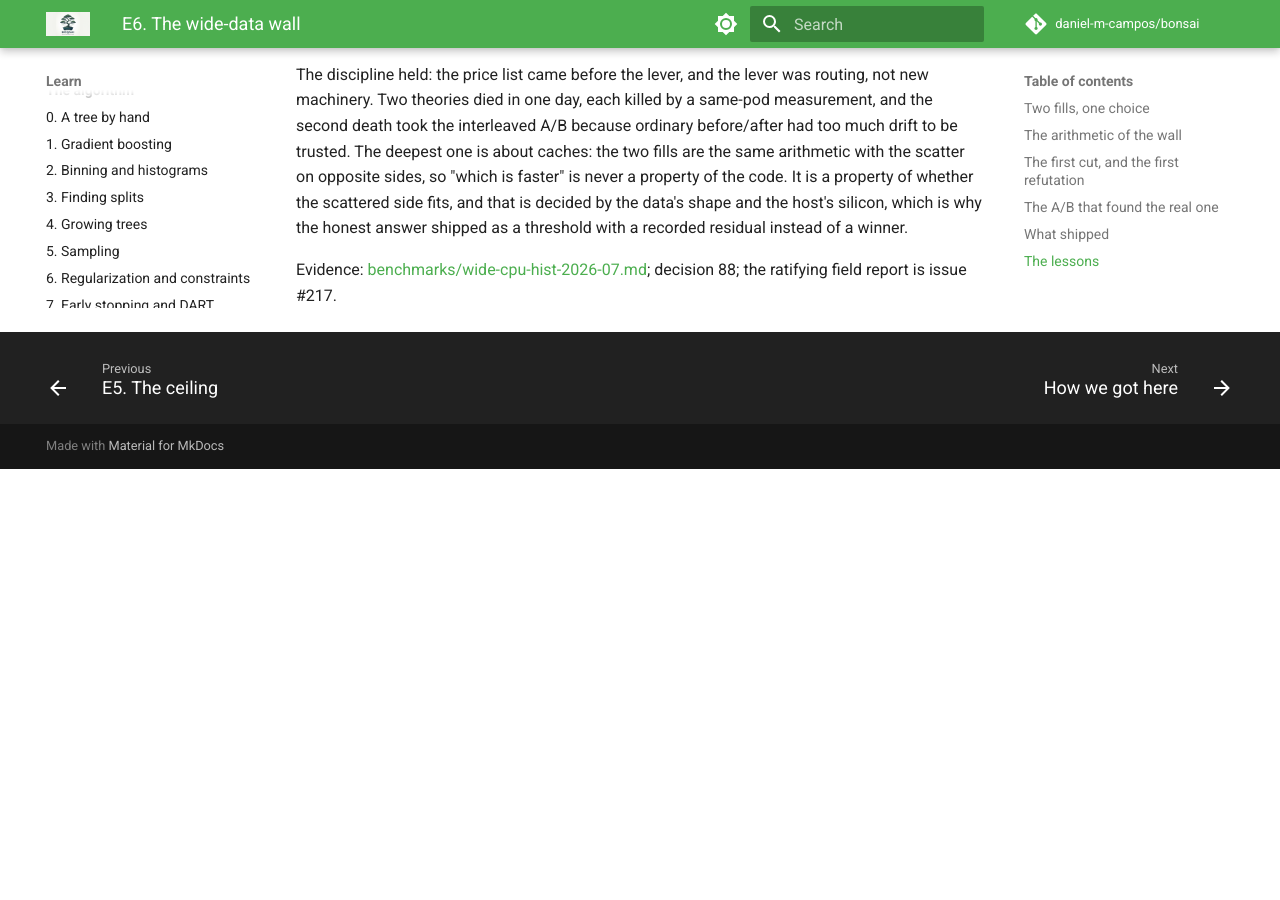
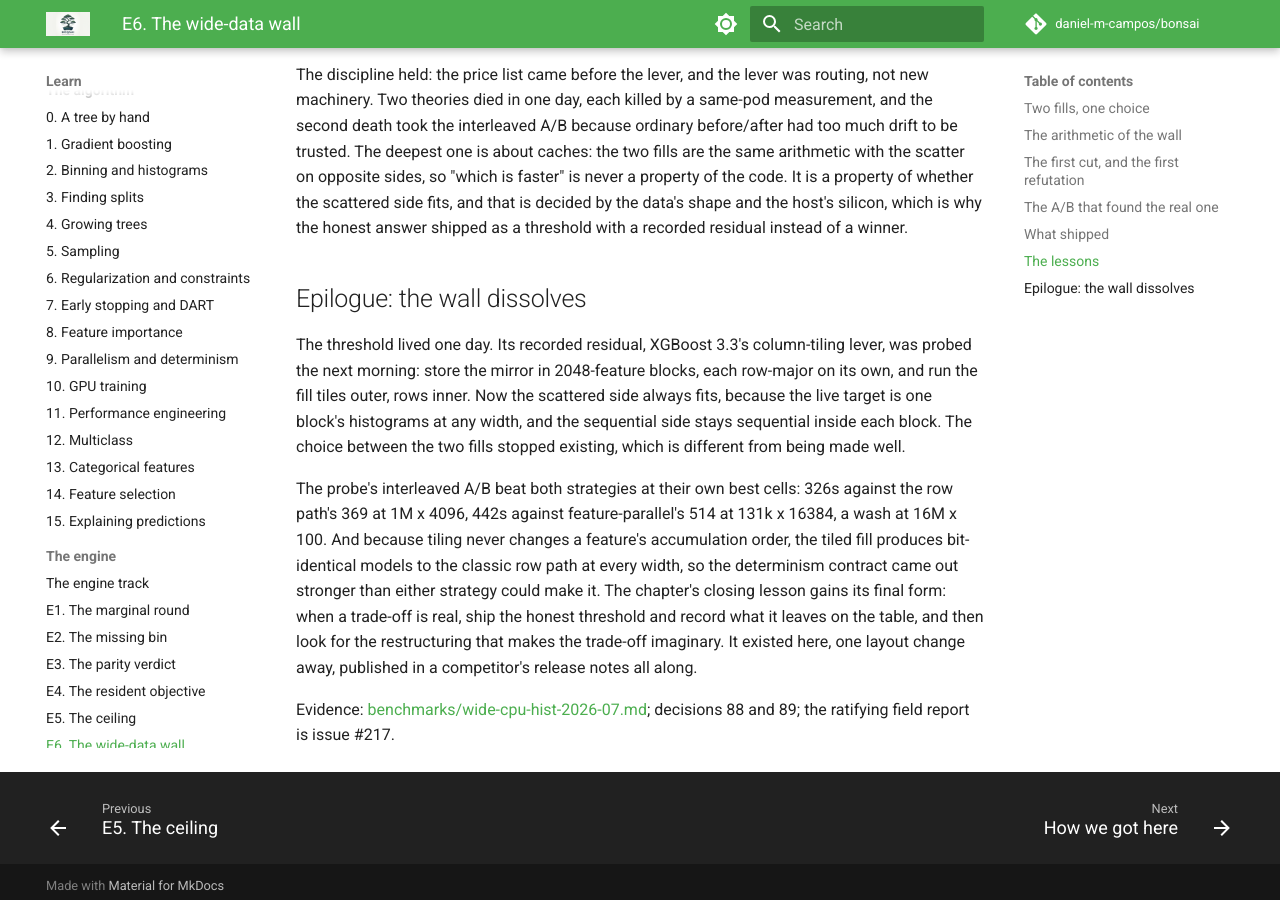
Before and after one commit to daniel-m-campos/bonsai, an MkDocs documentation site: the page built from docs/learn/engine/6-the-wide-data-wall.md, in a window 1280 px wide and 900 px high, scrolled down 3205 px. Built offline with MkDocs 1.6.1 and Material for MkDocs 9.7.7, drawn with Linux system fonts in a browser that asks for light colours; comment, search, counter and statistics services are not loaded; before the commit the page ends 3674 px from its top, so only the background shows below that.

Commit message:
docs(engine): E6 epilogue, the wall dissolves
Decision 89's tiled mirror as the chapter's ending: find the
restructuring that makes the trade-off imaginary.

```diff
--- a/docs/learn/engine/6-the-wide-data-wall.md
+++ b/docs/learn/engine/6-the-wide-data-wall.md
@@ -61,4 +61,10 @@
 
 The discipline held: the price list came before the lever, and the lever was routing, not new machinery. Two theories died in one day, each killed by a same-pod measurement, and the second death took the interleaved A/B because ordinary before/after had too much drift to be trusted. The deepest one is about caches: the two fills are the same arithmetic with the scatter on opposite sides, so "which is faster" is never a property of the code. It is a property of whether the scattered side fits, and that is decided by the data's shape and the host's silicon, which is why the honest answer shipped as a threshold with a recorded residual instead of a winner.
 
-Evidence: [benchmarks/wide-cpu-hist-2026-07.md](https://github.com/daniel-m-campos/bonsai/blob/main/benchmarks/wide-cpu-hist-2026-07.md); decision 88; the ratifying field report is issue #217.
+## Epilogue: the wall dissolves
+
+The threshold lived one day. Its recorded residual, XGBoost 3.3's column-tiling lever, was probed the next morning: store the mirror in 2048-feature blocks, each row-major on its own, and run the fill tiles outer, rows inner. Now the scattered side always fits, because the live target is one block's histograms at any width, and the sequential side stays sequential inside each block. The choice between the two fills stopped existing, which is different from being made well.
+
+The probe's interleaved A/B beat both strategies at their own best cells: 326s against the row path's 369 at 1M x 4096, 442s against feature-parallel's 514 at 131k x 16384, a wash at 16M x 100. And because tiling never changes a feature's accumulation order, the tiled fill produces bit-identical models to the classic row path at every width, so the determinism contract came out stronger than either strategy could make it. The chapter's closing lesson gains its final form: when a trade-off is real, ship the honest threshold and record what it leaves on the table, and then look for the restructuring that makes the trade-off imaginary. It existed here, one layout change away, published in a competitor's release notes all along.
+
+Evidence: [benchmarks/wide-cpu-hist-2026-07.md](https://github.com/daniel-m-campos/bonsai/blob/main/benchmarks/wide-cpu-hist-2026-07.md); decisions 88 and 89; the ratifying field report is issue #217.
--- a/docs/learn/engine/README.md
+++ b/docs/learn/engine/README.md
@@ -26,4 +26,4 @@
 - **E3. [The parity verdict](3-the-parity-verdict.md).** A data-parallel multi-GPU engine, built and measured to parity, then parked as an experiment.
 - **E4. [The resident objective](4-the-resident-objective.md).** Deleting the per-tree host round-trip, and the round falls again from 104 to 64 ms.
 - **E5. [The ceiling](5-the-ceiling.md).** 500M rows by 100 features trained end to end on one 80GB card.
-- **E6. [The wide-data wall](6-the-wide-data-wall.md).** A production field report at 16k features, the cache arithmetic behind a 2-6x cliff, and two wrong theories killed by an interleaved A/B.
+- **E6. [The wide-data wall](6-the-wide-data-wall.md).** A production field report at 16k features, the cache arithmetic behind a 2-6x cliff, two wrong theories killed by an interleaved A/B, and the tiled layout that dissolves the trade-off.
```
